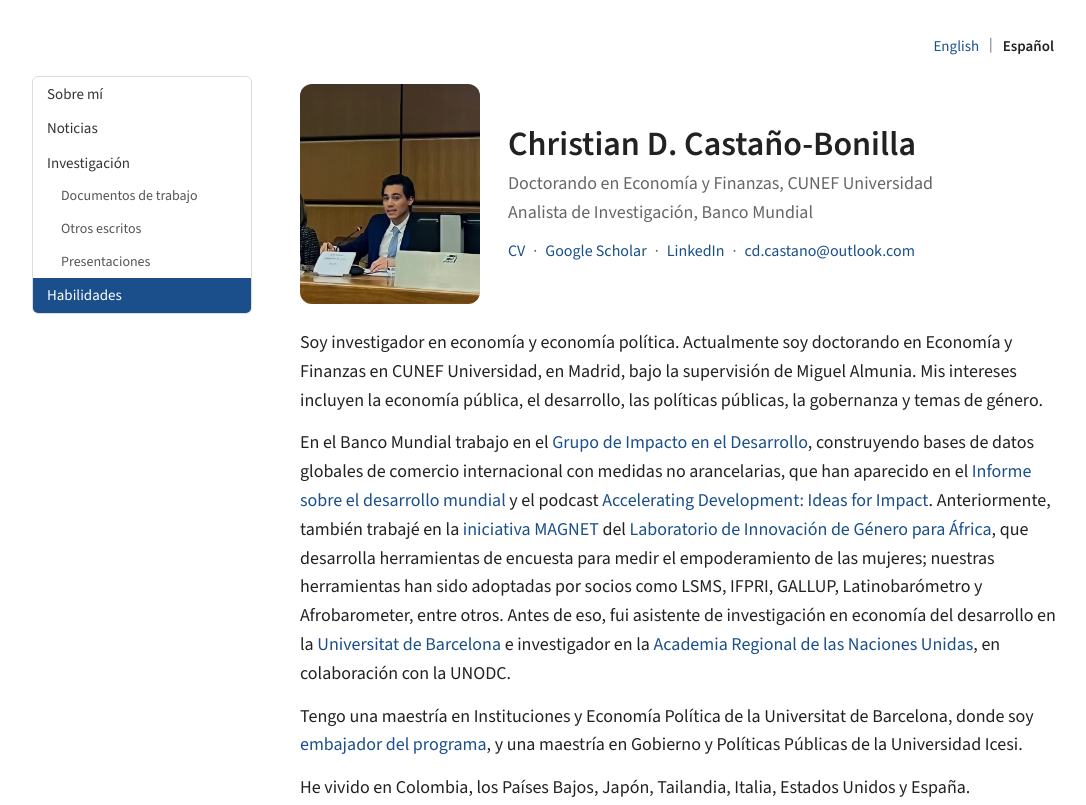
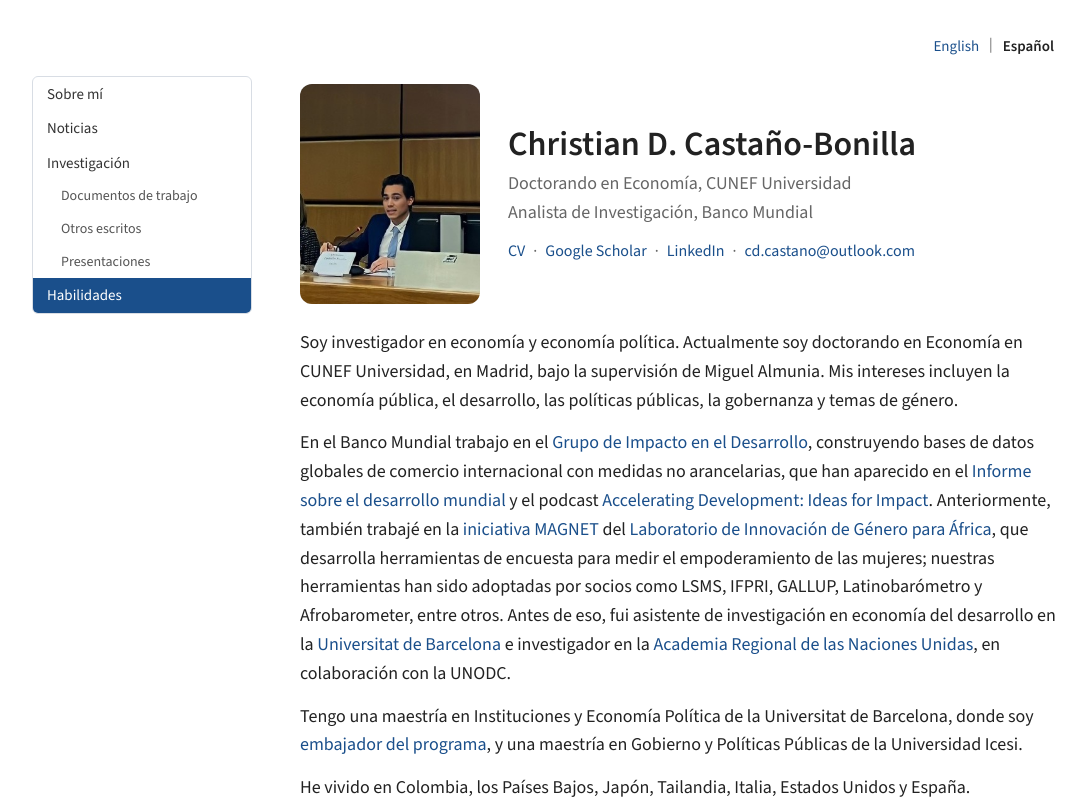
Before and after one commit to Castabon/castabon.github.io, a plain HTML site: page es/index.html in a window 1280 px wide. Shown: the top 805 px of the page, without its empty margins (94-1180 px from the left). Drawn offline with nearby package versions, Linux system fonts and the light colour scheme.

Commit message:
Update description and education details in index.html

```diff
--- a/es/index.html
+++ b/es/index.html
@@ -7,7 +7,7 @@
 <title>Christian D. Castaño-Bonilla | Economista político</title>
 <link href="/favicon.png" rel="icon" type="image/png"/>
 <link href="/favicon.png" rel="apple-touch-icon"/>
-<meta name="description" content="Christian D. Castaño-Bonilla es doctorando en Economía y Finanzas en CUNEF Universidad y analista de investigación en el Banco Mundial.">
+<meta name="description" content="Christian D. Castaño-Bonilla es doctorando en Economía en CUNEF Universidad y analista de investigación en el Banco Mundial.">
 <link href="https://castanobonilla.com/es/" rel="canonical"/>
 <link href="https://castanobonilla.com/" hreflang="en" rel="alternate"/>
 <link href="https://castanobonilla.com/es/" hreflang="es" rel="alternate"/>
@@ -209,7 +209,7 @@ h2, h3, .top { scroll-margin-top: 24px; }
 
 <p class="position">
 
-<span>Doctorando en Economía y Finanzas, CUNEF Universidad</span>
+<span>Doctorando en Economía, CUNEF Universidad</span>
 <span>Analista de Investigación, Banco Mundial</span>
 
 </p>
@@ -220,7 +220,7 @@ h2, h3, .top { scroll-margin-top: 24px; }
 </div>
 
 <div>
-<p>Soy investigador en economía y economía política. Actualmente soy doctorando en Economía y Finanzas en CUNEF Universidad, en Madrid, bajo la supervisión de Miguel Almunia. Mis intereses incluyen la economía pública, el desarrollo, las políticas públicas, la gobernanza y temas de género.</p>
+<p>Soy investigador en economía y economía política. Actualmente soy doctorando en Economía en CUNEF Universidad, en Madrid, bajo la supervisión de Miguel Almunia. Mis intereses incluyen la economía pública, el desarrollo, las políticas públicas, la gobernanza y temas de género.</p>
 <p>En el Banco Mundial trabajo en el <a href="https://www.worldbank.org/en/about/unit/unit-dec/impactevaluation">Grupo de Impacto en el Desarrollo</a>, construyendo bases de datos globales de comercio internacional con medidas no arancelarias, que han aparecido en el <a href="https://www.worldbank.org/en/publication/wdr2025">Informe sobre el desarrollo mundial</a> y el podcast <a href="https://open.spotify.com/episode/4JaEopePpFc1foUU8rEr0v">Accelerating Development: Ideas for Impact</a>. Anteriormente, también trabajé en la <a href="https://magnet.ifpri.info/">iniciativa MAGNET</a> del <a href="https://www.worldbank.org/en/programs/africa-gender-innovation-lab">Laboratorio de Innovación de Género para África</a>, que desarrolla herramientas de encuesta para medir el empoderamiento de las mujeres; nuestras herramientas han sido adoptadas por socios como LSMS, IFPRI, GALLUP, Latinobarómetro y Afrobarometer, entre otros. Antes de eso, fui asistente de investigación en economía del desarrollo en la <a href="https://web.ub.edu/en/web/departament-economia">Universitat de Barcelona</a> e investigador en la <a href="https://www.ra-un.org/">Academia Regional de las Naciones Unidas</a>, en colaboración con la UNODC.</p>
 <p>Tengo una maestría en Instituciones y Economía Política de la Universitat de Barcelona, donde soy <a href="https://www.ub.edu/mipe/ambassadors#:~:text=Christian%20Casta%C3%B1o%20Bonilla">embajador del programa</a>, y una maestría en Gobierno y Políticas Públicas de la Universidad Icesi.</p>
 <p>He vivido en Colombia, los Países Bajos, Japón, Tailandia, Italia, Estados Unidos y España.</p>
```
